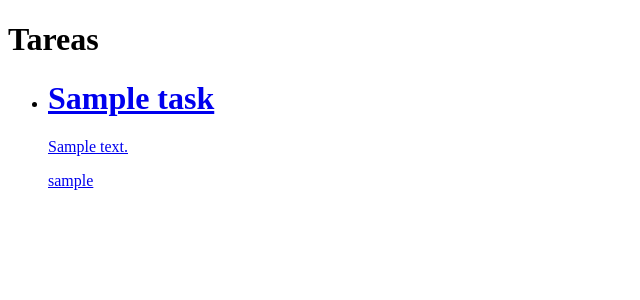
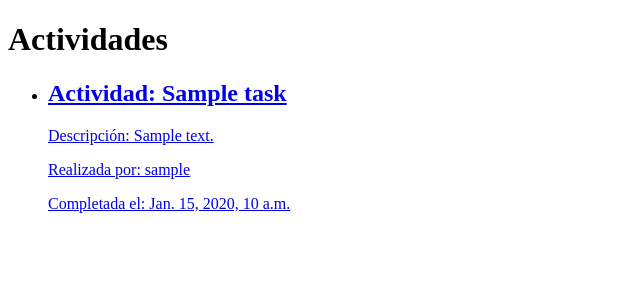
Before and after one commit to YudyQGalindo/registroActividades, a Django app: page /tasks/ in a window 1280 px wide. Shown: the part 88-388 px from the top of the page, without its empty margins (0-640 px from the left). Run offline with Django 3.2, Linux system fonts and the light colour scheme; a user stored in the database is signed in; tables that the repository leaves empty hold one stand-in row (values such as "Sample post").

```diff
--- a/tasks/templates/tasks.html
+++ b/tasks/templates/tasks.html
@@ -2,15 +2,18 @@
 
 {% block content %}
 
-<h1>Tareas</h1>
+<h1>Actividades</h1>
 
 <ul>
     {% for task in tasks %}
     <li>
         <a href="{% url 'task_detail' task.id %}">
-            <h1>{{task.title}}</h1>
-            <p>{{task.description}}</p>
-            <p>{{task.user.username}}</p>
+            <h2>Actividad: {{task.title}}</h2>
+            <p>Descripción: {{task.description}}</p>
+            <p>Realizada por: {{task.user.username}}</p>
+            {% if task.datecompleted %}
+            <p>Completada el: {{task.datecompleted}}</p>
+            {% endif %}
         </a>
     </li>
     {% endfor %}
```
